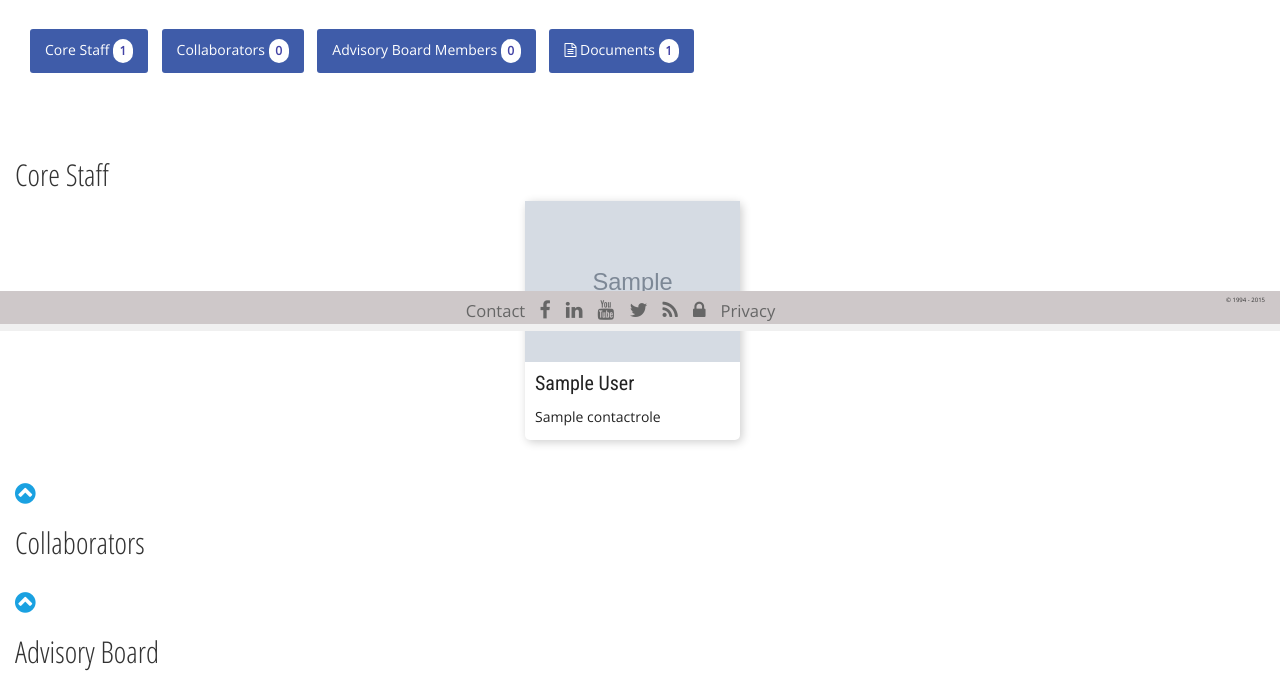
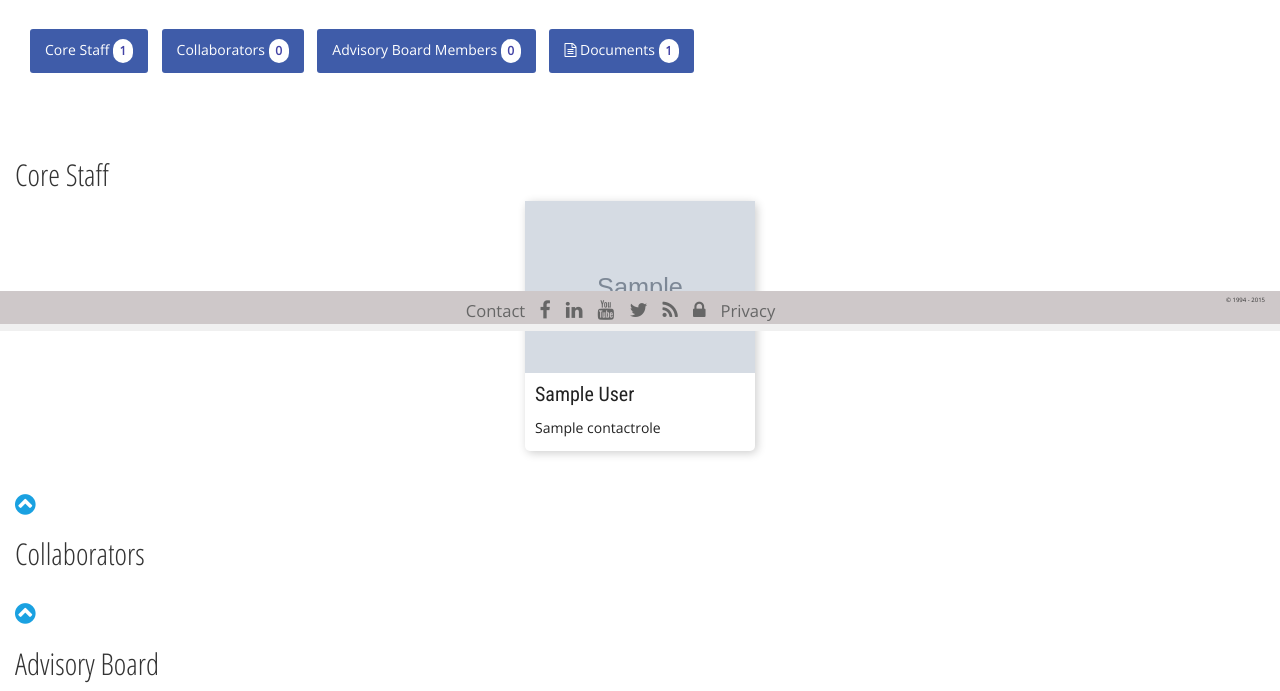
Before and after one commit to llcit/nflrcpydev, a Django app: page /about/ in a window 1280 px wide. Shown: the part 469-1160 px from the top of the page. Run offline with Django 3.2, Linux system fonts and the light colour scheme; tables that the repository leaves empty hold one stand-in row (values such as "Sample post"); grey boxes marked "Sample" are stand-in pictures; parts of the project's set-up code (start-up, migrations or seed data) failed here and were passed over; some libraries are stand-ins or nearby versions.

Commit message:
fabfile committed this without comments.

```diff
--- a/static/css/site.css
+++ b/static/css/site.css
@@ -235,7 +235,7 @@ a:active {color: #1aa1e1; text-decoration: none;}
 
 /* Item blocks */
 .listing {
-    width: 215px;
+    width: 230px;
     margin-bottom: 20px;
     background: white;
     text-decoration: none;
```
